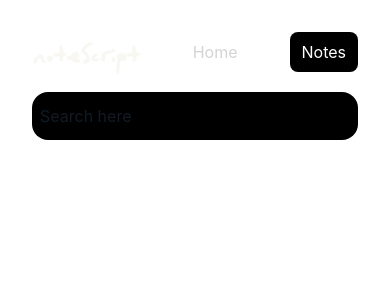
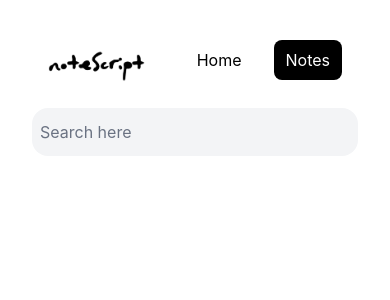
Before and after one commit to AbhishekP06/Note-Script, a React (Vite) app: page /notes in a window 390 px wide. Shown: the top 300 px of the page. Built offline with nearby package versions, Linux system fonts and the light colour scheme.

Commit message:
Added Logo and responsiveness

```diff
--- a/src/components/Navbar.jsx
+++ b/src/components/Navbar.jsx
@@ -1,17 +1,31 @@
-import { NavLink } from "react-router-dom"
-import logo from "/note-script-logo.png"
+import { NavLink } from "react-router-dom";
+import logoLight from "/note-script-logo-white.png";
+import logoDark from "/note-script-logo-black.png";
 
 function Navbar() {
     return (
         <>
-            <div className="flex flex-row gap-10 place-items-center m-0">
+            <div className="flex flex-row gap-10 place-items-center m-0 px-4 py-2 w-full">
+                {/* Logo */}
                 <NavLink to="/">
-                    <img src={logo} alt="logo" className="w-[150px]" />
+                    <img
+                        src={logoDark}
+                        alt="logo"
+                        className="w-[150px] dark:hidden"
+                    />
+                    <img
+                        src={logoLight}
+                        alt="logo"
+                        className="w-[150px] hidden dark:block"
+                    />
                 </NavLink>
+
+                {/* Navigation Links */}
+                <div className="flex flex-row gap-5 sm:gap-10">
                     <NavLink
                         to="/"
                         className={({ isActive }) =>
-                        `mb-3 px-3 py-2 rounded-lg ${isActive ? "bg-black text-white" : "text-[#d3d3d3]"}`
+                            `mb-3 px-3 py-2 rounded-lg text-[#000000] dark:text-[#a0a0a0] ${isActive ? "bg-black text-white" : ""}`
                         }
                     >
                         Home
@@ -19,14 +33,15 @@ function Navbar() {
                     <NavLink
                         to="/notes"
                         className={({ isActive }) =>
-                        `mb-3 px-3 py-2 rounded-lg ${isActive ? "bg-black text-white" : "text-[#d3d3d3]"}`
+                            `mb-3 px-3 py-2 rounded-lg text-[#000000] dark:text-[#a0a0a0] ${isActive ? "bg-black text-white" : ""}`
                         }
                     >
                         Notes
                     </NavLink>
                 </div>
+            </div>
         </>
-    )
+    );
 }
 
-export default Navbar
+export default Navbar;
--- a/src/components/Note.jsx
+++ b/src/components/Note.jsx
@@ -39,7 +39,7 @@ function Note() {
         <>
             <div>
                 <input
-                    className="bg-black p-3 rounded-2xl mt-2 w-full max-w-3xl pl-2"
+                    className="bg-gray-100 dark:bg-black dark:text-white p-3 rounded-2xl mt-2 w-full max-w-3xl pl-2 placeholder-gray-500 dark:placeholder-gray-400"
                     type="search"
                     placeholder="Search here"
                     value={searchTerm}
@@ -63,13 +63,13 @@ function Note() {
                                 <div>
                                     <h1 className="text-white text-2xl font-bold line-clamp-1 ml-1 mt-1">{note.title}</h1>
                                 </div>
-                                <div className="flex flex-wrap p-1 mt-2">
+                                <div className="flex flex-wrap p-1 mt-2 text-white">
                                     <svg xmlns="http://www.w3.org/2000/svg" fill="none" viewBox="0 0 24 24" strokeWidth={1.5} stroke="currentColor" className="size-6">
                                         <path strokeLinecap="round" strokeLinejoin="round" d="M6.75 3v2.25M17.25 3v2.25M3 18.75V7.5a2.25 2.25 0 0 1 2.25-2.25h13.5A2.25 2.25 0 0 1 21 7.5v11.25m-18 0A2.25 2.25 0 0 0 5.25 21h13.5A2.25 2.25 0 0 0 21 18.75m-18 0v-7.5A2.25 2.25 0 0 1 5.25 9h13.5A2.25 2.25 0 0 1 21 11.25v7.5" />
                                     </svg>
-                                    <p className="pl-1">{formattedDate(note.createdAt)}</p>
+                                    <p className="pl-1 text-white">{formattedDate(note.createdAt)}</p>
                                 </div>
-                                <div className="line-clamp-3 pt-3 text-gray-300 ml-1 mt-1">
+                                <div className="line-clamp-3 pt-3 text-white ml-1 mt-1">
                                     <p className="whitespace-pre-wrap">{note.content}</p>
                                 </div>
                                 <div className="flex flex-wrap gap-6 mt-2 mb-1 px-4 py-2 place-content-evenly absolute bottom-0">
--- a/src/components/ViewNote.jsx
+++ b/src/components/ViewNote.jsx
@@ -54,14 +54,14 @@ function ViewNote() {
                     </div>
                 </div>
                 <div className="mt-4">
-                    <h1 className="text-6xl">{note.title}</h1>
-                    <div className="flex flex-wrap p-1 mt-2">
+                    <h1 className="text-6xl text-white">{note.title}</h1>
+                    <div className="flex flex-wrap p-1 mt-2 text-white">
                         <svg xmlns="http://www.w3.org/2000/svg" fill="none" viewBox="0 0 24 24" strokeWidth={1.5} stroke="currentColor" className="size-6">
                             <path strokeLinecap="round" strokeLinejoin="round" d="M6.75 3v2.25M17.25 3v2.25M3 18.75V7.5a2.25 2.25 0 0 1 2.25-2.25h13.5A2.25 2.25 0 0 1 21 7.5v11.25m-18 0A2.25 2.25 0 0 0 5.25 21h13.5A2.25 2.25 0 0 0 21 18.75m-18 0v-7.5A2.25 2.25 0 0 1 5.25 9h13.5A2.25 2.25 0 0 1 21 11.25v7.5" />
                         </svg>
-                        <p className="pl-1">{formattedDate}</p>
+                        <p className="pl-1 text-white">{formattedDate}</p>
                     </div>
-                    <p className="mt-5 p-1 whitespace-pre-wrap">{note.content}</p>
+                    <p className="mt-5 p-1 whitespace-pre-wrap text-white">{note.content}</p>
                 </div>
             </div>
 
```
Also changed, not shown: public/note-script-logo-black.png (added), public/note-script-logo-white.png (renamed from public/note-script-logo.png). Lines whose indentation alone changed are shown as unchanged.
